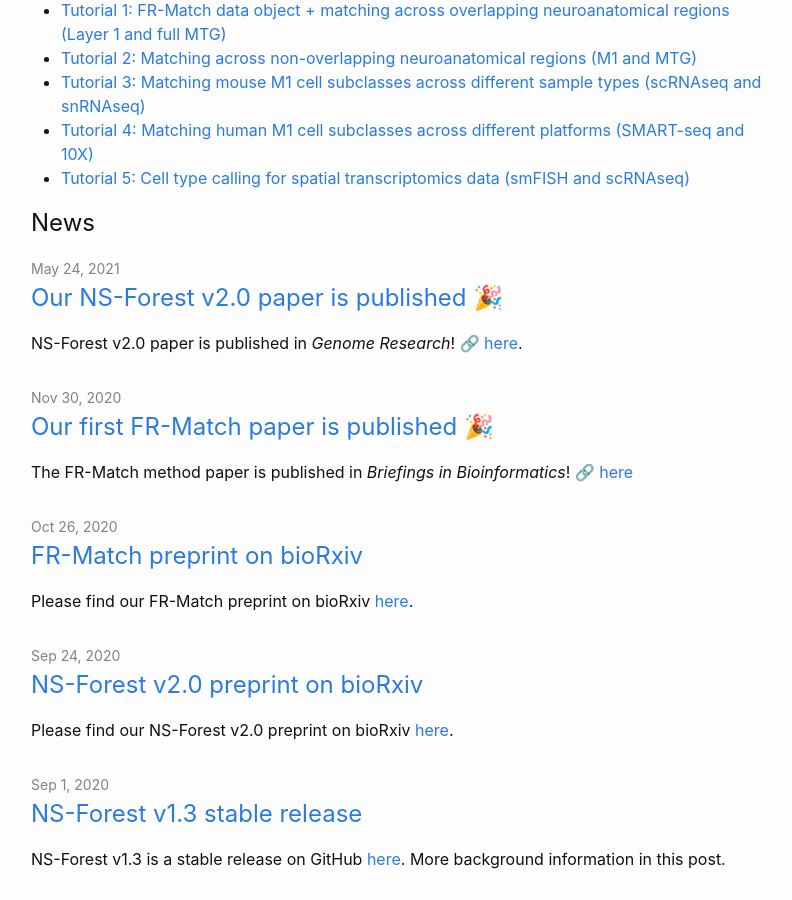
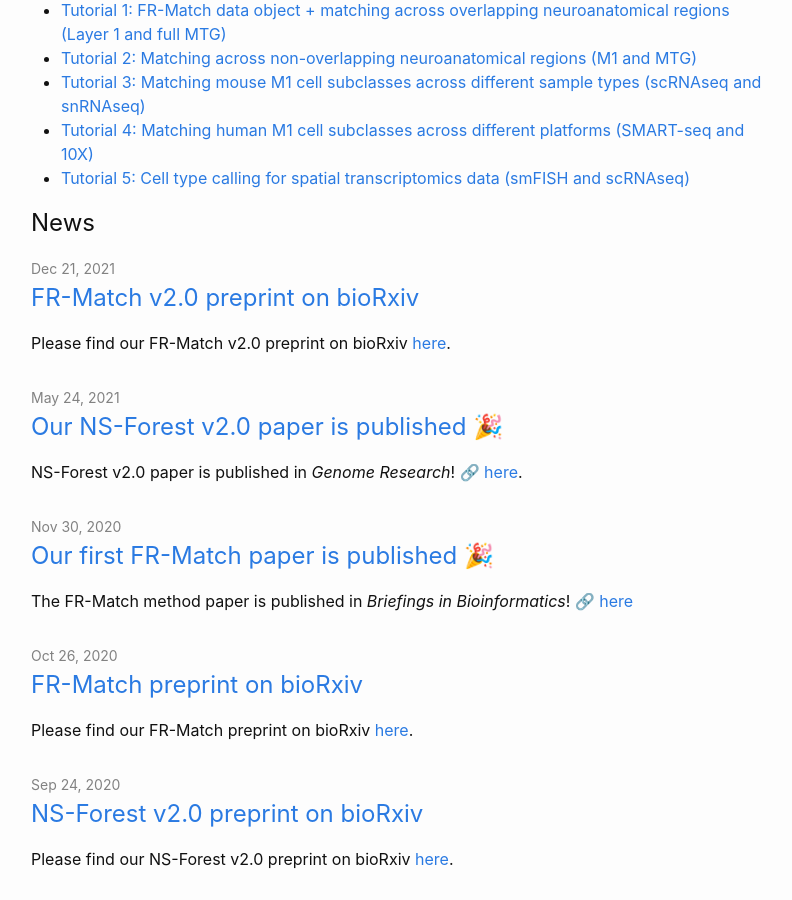
Before and after one commit to JCVenterInstitute/celligrate, a Jekyll site: the page built from index.md, in a window 1280 px wide and 900 px high, scrolled down 881 px. Shown: the whole window, without its empty margins (239-1031 px from the left). Built offline with Jekyll 4.4.1, drawn with Linux system fonts in a browser that asks for light colours; emoji names are drawn with the system emoji font.

Commit message:
added FR-Match v2.0 preprint

```diff
--- /dev/null
+++ b/_posts/2021-12-21-FR-Match_v2_preprint.md
@@ -0,0 +1,7 @@
+---
+layout: post
+title: "FR-Match v2.0 preprint on bioRxiv"
+categories: FR-Match
+---
+
+Please find our FR-Match v2.0 preprint on bioRxiv [here](https://www.biorxiv.org/content/10.1101/2021.10.17.464718v2).
```
Also changed, not shown: _posts/2021-05-24-NS-Forest_v2_paper.md (+1 -1 lines).
